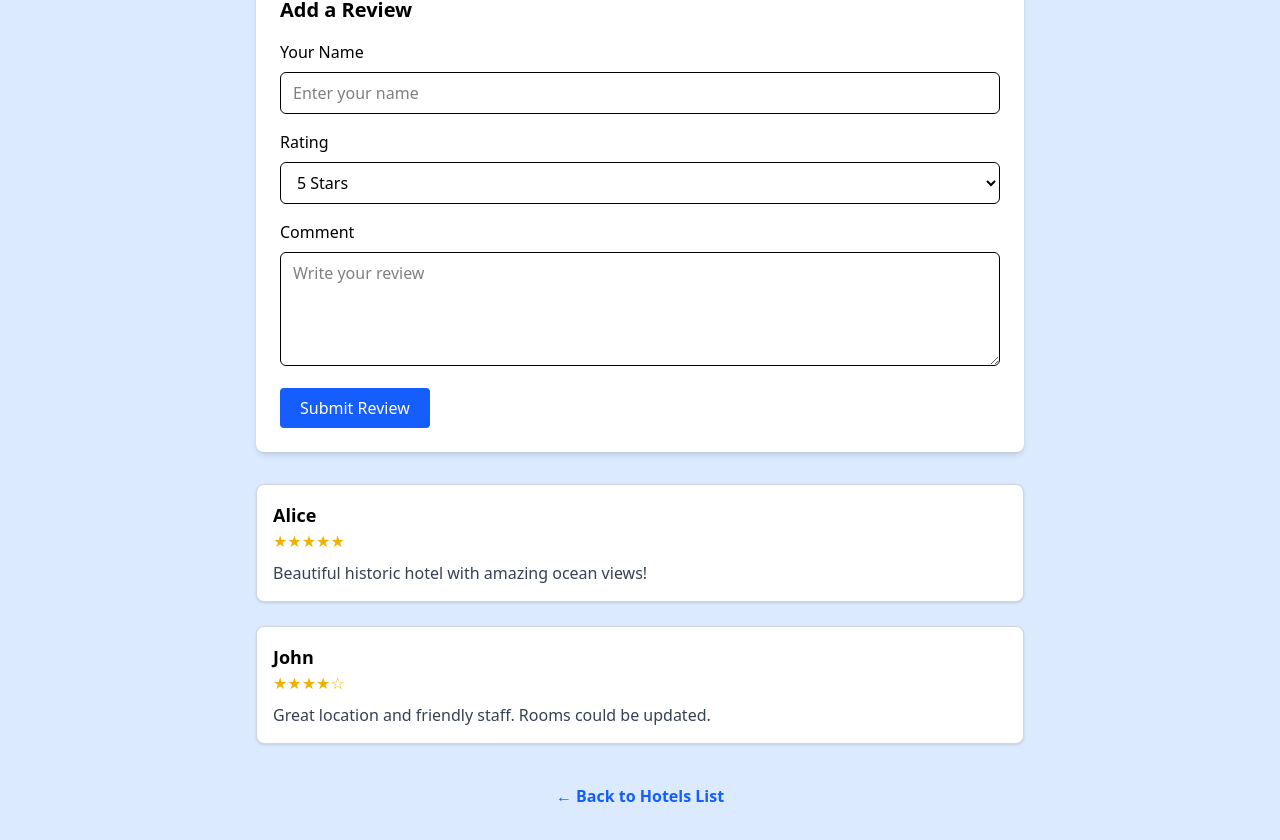
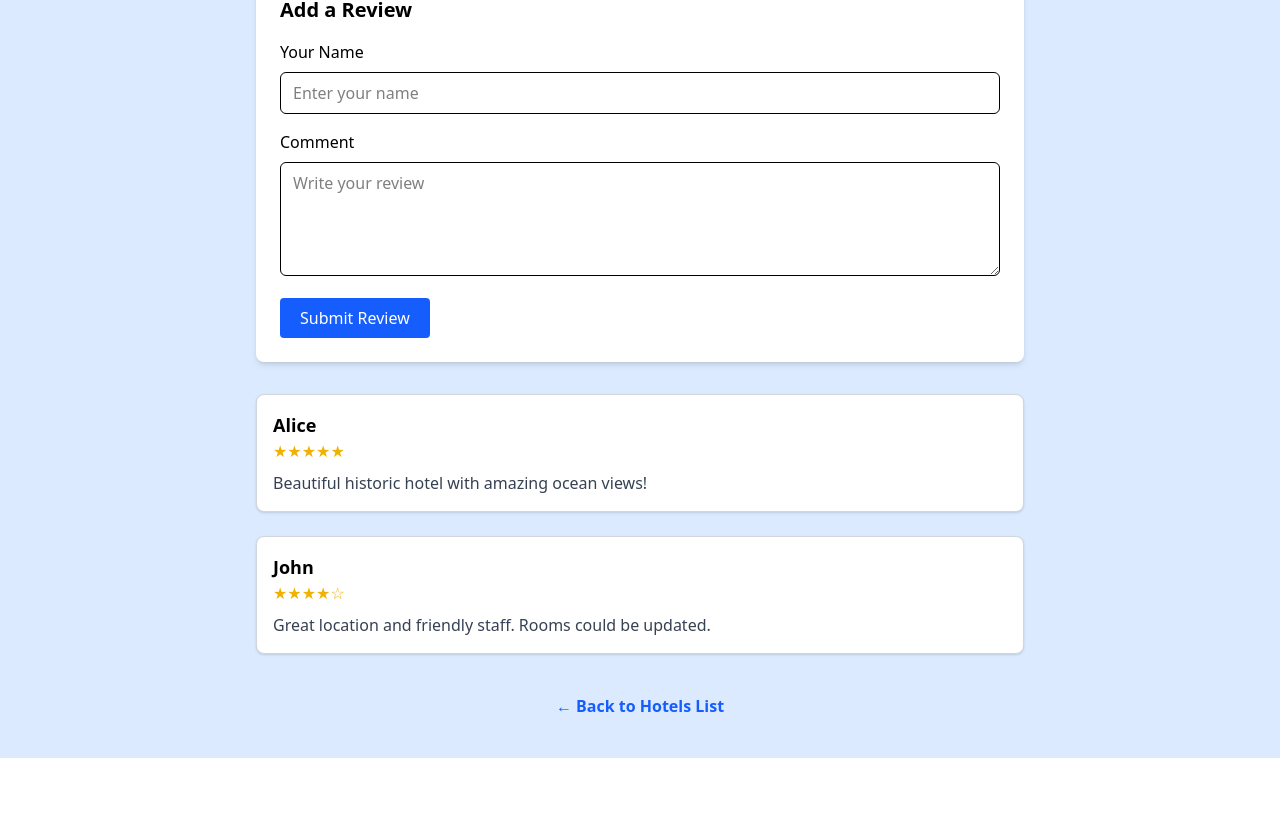
Before and after one commit to sachithrakalani/Final_Year_Project, a React (Vite) app: page /hotel/1 in a window 1280 px wide. Shown: the part 1257-2097 px from the top of the page. After the commit the page ends 2015 px from the top, so only its background shows below. Built offline with nearby package versions, Linux system fonts and the light colour scheme.

Commit message:
Fixed review issue

```diff
--- a/src/component/SingleHotelDetailPage1.jsx
+++ b/src/component/SingleHotelDetailPage1.jsx
@@ -172,7 +172,6 @@ export default function SingleHotelDetailPage1() {
         Hotel not found.
       </p>
     );
-
   async function handleSubmit(e) {
     e.preventDefault();
 
@@ -193,13 +192,18 @@ export default function SingleHotelDetailPage1() {
 
     try {
       const response = await axios.post("http://localhost:3000/api/review", {
-        review,
+        review: comment.trim(),
       });
 
       if (response.status === 200) {
-        setReviews((prev) => [review, ...prev]);
+        const result = response.data.data.result;
+        if (result === "Real Review") {
+          setReviews((prev) => [review, ...prev]);
+        } else {
+          alert("This review appears to be fake and was not submitted.");
+        }
+
         setUserName("");
-        setRating(5);
         setComment("");
       } else {
         setErrorMsg("Failed to submit review. Please try again.");
@@ -280,23 +284,6 @@ export default function SingleHotelDetailPage1() {
                 disabled={loading}
               />
 
-              <label className="block mb-2 font-medium" htmlFor="rating">
-                Rating
-              </label>
-              <select
-                id="rating"
-                value={rating}
-                onChange={(e) => setRating(e.target.value)}
-                className="w-full mb-4 px-3 py-2 border rounded-md focus:outline-none focus:ring-2 focus:ring-blue-500"
-                disabled={loading}
-              >
-                {[5, 4, 3, 2, 1].map((val) => (
-                  <option key={val} value={val}>
-                    {val} Star{val > 1 ? "s" : ""}
-                  </option>
-                ))}
-              </select>
-
               <label className="block mb-2 font-medium" htmlFor="comment">
                 Comment
               </label>
@@ -349,7 +336,7 @@ export default function SingleHotelDetailPage1() {
 
           <div className="mt-10 text-center">
             <Link
-              to="/hotels"
+              to="/"
               className="text-blue-600 hover:underline font-semibold"
             >
               &larr; Back to Hotels List
```
